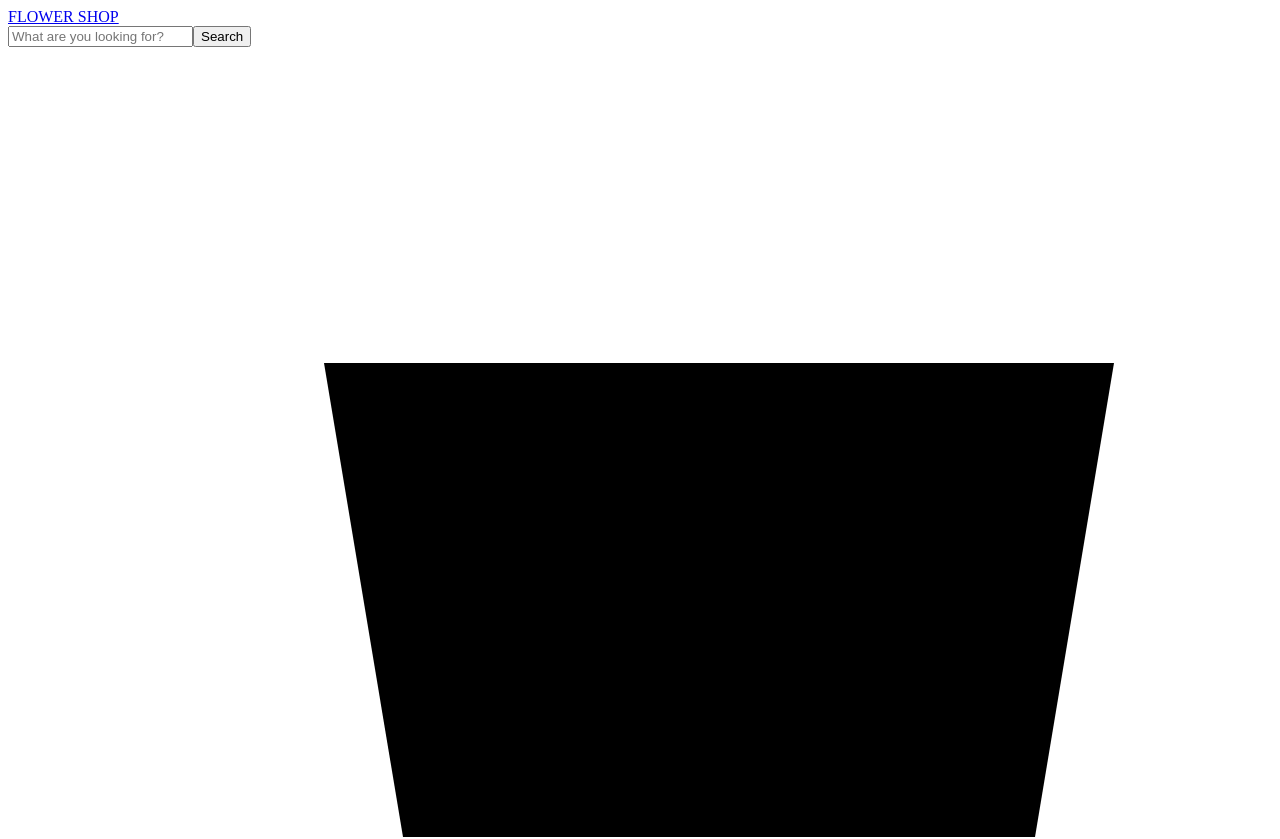
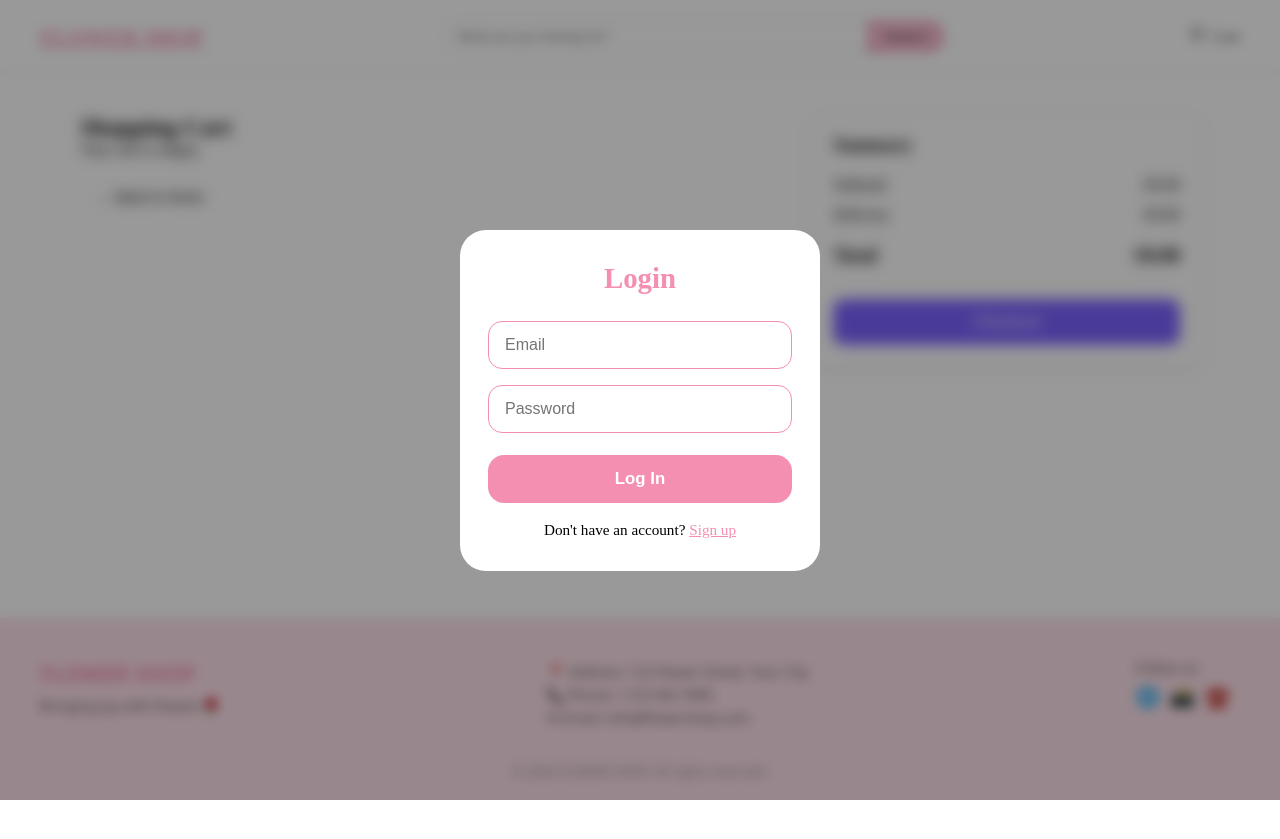
Before and after one commit to khaterehafshan/FlowerShop, a React app: page /cart in a window 1280 px wide. Shown: the top 839 px of the page. After the commit the page ends 800 px from the top, so only its background shows below. Built offline with nearby package versions, Linux system fonts and the light colour scheme; the HTML template or start-up script is replaced by a standard one.

Commit message:
feature: footer

```diff
--- /dev/null
+++ b/src/components/Footer.jsx
@@ -0,0 +1,30 @@
+function Footer() {
+  return (
+    <footer className="footer">
+      <div className="footer-content">
+        <div className="footer-left">
+          <h3>FLOWER SHOP</h3>
+          <p>Bringing joy with flowers🌹</p>
+        </div>
+        <div className="footer-center">
+          <p>📍 Address: 123 Flower Street, Your City</p>
+          <p>📞 Phone: +123 456 7890</p>
+          <p>✉ Email: info@flowershop.com</p>
+        </div>
+        <div className="footer-right">
+          <p>Follow us:</p>
+          <div className="social-icons">
+            <a href="#">🌐</a>
+            <a href="#">📸</a>
+            <a href="#">☎️</a>
+          </div>
+        </div>
+      </div>
+      <div className="footer-bottom">
+        &copy; {new Date().getFullYear()} FLOWER SHOP. All rights reserved.
+      </div>
+    </footer>
+  );
+}
+
+export default Footer;
--- a/src/index.css
+++ b/src/index.css
@@ -0,0 +1,599 @@
+
+*{
+  padding: 0%;
+  margin: 0%;
+}
+.header {
+  display: flex;
+  align-items: center;
+  justify-content: space-between;
+  padding: 12px 30px;
+  background: #ffffff;
+  border-bottom: 1px solid #eee;
+}
+
+.logo {
+  font-size: 22px;
+  font-weight: bold;
+  color: #f48fb1;
+}
+
+.header-center {
+  display: flex;
+  width: 45%;
+  max-width: 500px;
+}
+
+.header-center input {
+  flex: 1;
+  padding: 8px 12px;
+  border: 1px solid #ddd;
+  border-radius: 20px 0 0 20px;
+  outline: none;
+}
+
+.header-center button {
+  padding: 8px 18px;
+  border: none;
+  background: #f8bbd0;
+  color: #333;
+  border-radius: 0 20px 20px 0;
+  cursor: pointer;
+}
+
+.header-right {
+  display: flex;
+  gap: 24px;
+}
+.icon-item {
+  display: flex;
+  align-items: center;
+  gap: 6px;
+  cursor: pointer;
+  text-decoration: none;
+  color: inherit;
+}
+
+.icon-item svg {
+  width: 20px;
+  height: 20px;
+  stroke: #555;
+  fill: none;
+  stroke-width: 1.5;
+  margin-bottom: 4px;
+}
+
+.header {
+  display: flex;
+  justify-content: space-between;
+  padding: 20px 40px;
+}
+
+
+.cart-wrapper {
+  position: relative;
+  font-size: 24px;
+  cursor: pointer;
+}
+
+.cart-badge {
+  position: absolute;
+  top: -6px;
+  right: -10px;
+  background: #7b61ff;
+  color: white;
+  font-size: 12px;
+  padding: 2px 6px;
+  border-radius: 50%;
+}
+
+*,
+*::before,
+*::after {
+  box-sizing: border-box;
+}
+
+.modal-overlay {
+  position: fixed;
+  inset: 0;
+  background: #f48fb1;
+  backdrop-filter: blur(6px);
+  display: flex;
+  align-items: center;
+  justify-content: center;
+  z-index: 100;
+}
+
+
+.auth-modal {
+  width: 360px;
+  background: white;
+  padding: 32px 28px;
+  border-radius: 26px;
+  box-shadow: #f48fb1;
+}
+
+
+.auth-modal h2 {
+  text-align: center;
+  margin-bottom: 26px;
+  font-size: 1.8rem;
+  color: #f48fb1;
+}
+
+
+.auth-modal input {
+  width: 100%;
+  padding: 14px 16px;
+  margin-bottom: 16px;
+  border: 1px solid #f48fb1;
+  border-radius: 14px;
+  font-size: 1rem;
+  outline: none;
+  display: block;
+}
+
+.auth-modal input:focus {
+  border-color: #f48fb1;
+  box-shadow: #f48fb1;
+}
+
+
+.auth-error {
+  margin: -6px 0 14px;
+  font-size: 0.9rem;
+  color: #0c0c0c;
+}
+
+
+.auth-modal button {
+  width: 100%;
+  padding: 14px;
+  border: none;
+  border-radius: 16px;
+  background: #f48fb1;
+  color: white;
+  font-size: 1.05rem;
+  font-weight: 600;
+  cursor: pointer;
+  margin-top: 6px;
+}
+
+.auth-modal button:hover {
+  opacity: 0.96;
+}
+
+.auth-modal p {
+  margin-top: 18px;
+  text-align: center;
+  font-size: 0.95rem;
+}
+
+.modal-link {
+  color: #f48fb1;
+  cursor: pointer;
+  text-decoration: underline;
+}
+
+
+.shop-gallery {
+  display: grid;
+  grid-template-columns: repeat(3, 1fr);
+  gap: 25px;
+  padding: 40px;
+}
+.cart-page {
+  max-width: 800px;
+  margin: 40px auto;
+  padding: 20px;
+}
+
+.cart-item {
+  display: flex;
+  gap: 20px;
+  margin-bottom: 20px;
+  border-bottom: 1px solid #eee;
+  padding-bottom: 15px;
+}
+
+.cart-item img {
+  width: 120px;
+  border-radius: 10px;
+}
+
+.cart-info {
+  display: flex;
+  flex-direction: column;
+  justify-content: center;
+}
+
+.cart-price {
+  font-weight: bold;
+  margin-top: 6px;
+}
+
+.cart-total {
+  margin-top: 30px;
+  text-align: right;
+  font-size: 22px;
+}
+
+
+.product-card {
+  background: #fff;
+  border-radius: 16px;
+  box-shadow: 0 8px 20px rgba(0, 0, 0, 0.08);
+  overflow: hidden;
+}
+
+.image-wrapper {
+  position: relative;
+  cursor: pointer;
+}
+
+.image-wrapper img {
+  width: 100%;
+  display: block;
+}
+
+.cart-icon {
+  background: none;
+  color: #555;
+  border: none;
+  padding: 0;
+  cursor: pointer;
+}
+
+
+.card-info {
+  padding: 12px 15px;
+}
+
+.price {
+  font-weight: bold;
+  font-size: 18px;
+  margin-bottom: 4px;
+}
+
+.title {
+  font-size: 14px;
+  color: #555;
+  line-height: 1.3;
+}
+
+.rating {
+  font-size: 13px;
+  margin-top: 6px;
+  color: #333;
+}
+
+.product-page {
+  display: flex;
+  gap: 50px;
+  max-width: 1200px;
+  margin: 60px auto;
+  padding: 20px;
+}
+
+.product-left img {
+  width: 100%;
+  max-width: 520px;
+  border-radius: 20px;
+}
+
+.product-right {
+  flex: 1;
+}
+
+.product-title {
+  font-size: 28px;
+  font-weight: 600;
+  margin-bottom: 10px;
+}
+
+.product-rating {
+  color: #6b4eff;
+  font-size: 14px;
+  margin-bottom: 20px;
+}
+
+.reviews {
+  color: #666;
+}
+
+.product-price {
+  font-size: 32px;
+  font-weight: bold;
+  margin-bottom: 10px;
+}
+
+.from {
+  font-size: 16px;
+  color: #666;
+  margin-right: 6px;
+}
+
+.vat {
+  font-size: 13px;
+  color: #888;
+}
+
+.product-buttons {
+  display: flex;
+  gap: 15px;
+  margin: 30px 0;
+}
+
+.add-cart {
+  background: #7b61ff;
+  color: white;
+  border: none;
+  padding: 14px 26px;
+  border-radius: 30px;
+  cursor: pointer;
+}
+
+.buy-now {
+  background: black;
+  color: white;
+  border: none;
+  padding: 14px 26px;
+  border-radius: 30px;
+  cursor: pointer;
+}
+
+.back-home {
+  background: none;
+  border: none;
+  margin-top: 20px;
+  color: #555;
+  cursor: pointer;
+  padding: 10px 18px;
+  font-size: 14px;
+
+}
+
+
+.cart-icon-wrapper {
+  position: relative;
+}
+
+.cart-badge {
+  position: absolute;
+  top: -6px;
+  right: -8px;
+  background: #7b61ff;
+  color: white;
+  font-size: 11px;
+  padding: 2px 6px;
+  border-radius: 50%;
+  font-weight: bold;
+  line-height: 1;
+}
+.cart-container {
+  max-width: 1200px;
+  display: flex;
+  gap: 40px;
+  padding: 40px;
+  margin: auto;
+}
+
+.cart-left {
+  flex: 2;
+}
+
+.cart-summary {
+  flex: 1;
+  background: white;
+  padding: 20px;
+  border-radius: 14px;
+  box-shadow: 0 4px 15px rgba(0,0,0,0.07);
+  height: fit-content;
+}
+
+.cart-summary h3 {
+  margin-bottom: 20px;
+}
+
+.summary-row,
+.summary-total {
+  display: flex;
+  justify-content: space-between;
+  margin-bottom: 12px;
+}
+
+.summary-total {
+  font-size: 20px;
+  font-weight: bold;
+  margin-top: 20px;
+}
+
+.checkout-btn {
+  width: 100%;
+  background: #7b61ff;
+  color: white;
+  border: none;
+  padding: 14px;
+  border-radius: 10px;
+  cursor: pointer;
+  font-size: 16px;
+  margin-top: 20px;
+}
+.cart-item-card {
+  display: grid;
+  grid-template-columns: 100px 1fr auto;
+  gap: 20px;
+  padding: 20px 0;
+  border-bottom: 1px solid #eee;
+}
+
+.cart-item-card img {
+  width: 100px;
+  border-radius: 12px;
+}
+
+.item-details {
+  display: flex;
+  flex-direction: column;
+  justify-content: center;
+}
+
+.item-name {
+  font-size: 15px;
+  font-weight: 500;
+}
+
+.item-color {
+  font-size: 13px;
+  color: #777;
+  margin-top: 4px;
+}
+
+.item-price {
+  font-weight: bold;
+  display: flex;
+  align-items: center;
+}
+.qty-controls {
+  display: flex;
+  align-items: center;
+  gap: 10px;
+  margin-top: 10px;
+}
+
+.qty-controls button {
+  width: 28px;
+  height: 28px;
+  border: none;
+  background: #eee;
+  cursor: pointer;
+  border-radius: 6px;
+  font-size: 18px;
+}
+
+.qty-controls span {
+  font-size: 16px;
+  font-weight: bold;
+}
+
+.remove-btn {
+  margin-top: 10px;
+  background: none;
+  border: none;
+  color: #ff4d4d;
+  cursor: pointer;
+  font-size: 14px;
+  text-decoration: underline;
+}
+.back-home-btn {
+  margin-top: 20px;
+  background: none;
+  border: none;
+  padding: 10px 18px;
+  border-radius: 8px;
+  cursor: pointer;
+  font-size: 14px;
+}
+
+.header {
+  display: flex;
+  justify-content: space-between;
+  padding: 20px 40px;
+}
+
+.cart-wrapper {
+  position: relative;
+  font-size: 24px;
+  cursor: pointer;
+}
+
+.cart-badge {
+  position: absolute;
+  top: -6px;
+  right: -10px;
+  background: #7b61ff;
+  color: white;
+  font-size: 12px;
+  padding: 2px 6px;
+  border-radius: 50%;
+}
+.blur {
+  filter: blur(4px);
+  pointer-events: none;
+}
+
+.modal-overlay {
+  position: fixed;
+  top: 0;
+  left: 0;
+  width: 100%;
+  height: 100%;
+  backdrop-filter: blur(6px);
+  background: rgba(0, 0, 0, 0.4);
+  display: flex;
+  align-items: center;
+  justify-content: center;
+  padding: 20px;
+  z-index: 100;
+  animation: fadeIn 0.3s ease forwards;
+}
+
+.footer {
+  background: #fee2eb;
+  padding: 40px 20px 20px 20px;
+  color: #555;
+  font-family: 'Segoe UI', sans-serif;
+}
+
+.footer-content {
+  display: flex;
+  justify-content: space-between;
+  flex-wrap: wrap;
+  max-width: 1200px;
+  margin: auto;
+  gap: 20px;
+}
+
+.footer-left h3 {
+  font-size: 22px;
+  color: #f48fb1;
+  margin-bottom: 8px;
+}
+
+.footer-left p {
+  font-size: 14px;
+}
+
+.footer-center p {
+  font-size: 14px;
+  margin: 4px 0;
+}
+
+.footer-right p {
+  font-size: 14px;
+  margin-bottom: 6px;
+}
+
+.footer-right .social-icons a {
+  font-size: 20px;
+  margin-right: 10px;
+  text-decoration: none;
+}
+
+.footer-bottom {
+  text-align: center;
+  font-size: 13px;
+  margin-top: 20px;
+  border-top: 1px solid #eee;
+  padding-top: 10px;
+  color: #888;
+}
+.app-wrapper {
+  display: flex;
+  flex-direction: column;
+  min-height: 100vh;
+}
+
+.app-content {
+  flex: 1;
+}
```
